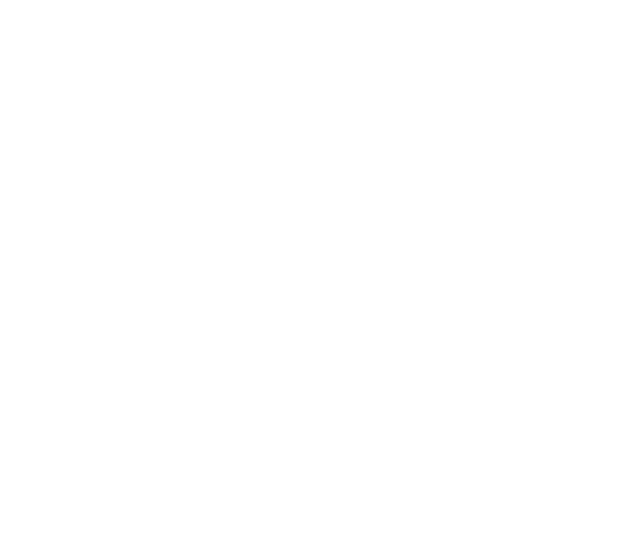
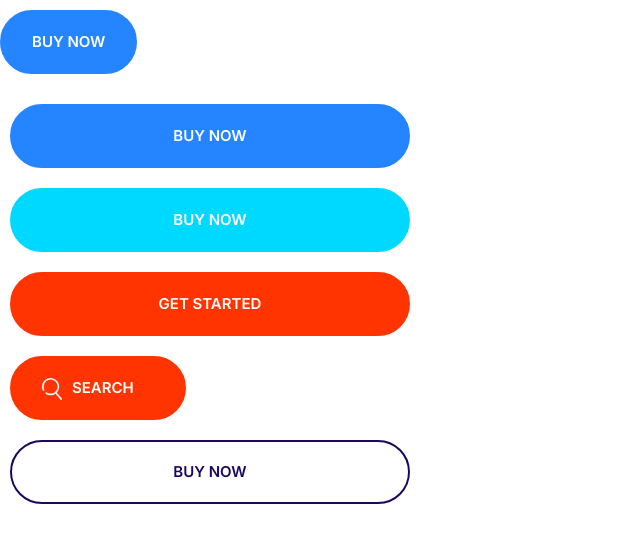
Before and after one commit to borisyelnikoff/moshify-web-page, a plain HTML site: page index.html in a window 1280 px wide. Shown: the whole page, without its empty margins (0-640 px from the left). Drawn offline with Linux system fonts and the light colour scheme.

Commit message:
Build button components.

```diff
--- a/css/styles.css
+++ b/css/styles.css
@@ -5,7 +5,12 @@
   --color-accent: #ff3400;
   --color-headings: #1b0760;
   --color-body: #918ca4;
-  --color-icon-background: #f3f9fa;
+}
+
+*,
+*::after,
+*::before {
+  box-sizing: border-box;
 }
 
 /* Typography */
@@ -163,7 +168,7 @@ a {
 }
 
 .icon--primary {
-  fill: var(--color-primary);
+  fill: #f3f9fa;
 }
 
 .icon-container {
@@ -175,3 +180,85 @@ a {
   height: 64px;
   width: 64px;
 }
+
+/* Buttons */
+.btn {
+  border-radius: 40px;
+  border: 2px solid;
+  cursor: pointer;
+  font-size: 1.8rem;
+  font-weight: 600;
+  line-height: 2rem;
+  margin: 1rem 0;
+  padding: 2rem 3rem;
+  text-align: center;
+  text-transform: uppercase;
+  white-space: nowrap;
+}
+
+.btn--primary {
+  background-color: var(--color-primary);
+  border-color: var(--color-primary);
+  color: white;
+}
+
+.btn--primary:hover {
+  background: #398ffd;
+}
+
+.btn--secondary {
+  background-color: var(--color-secondary);
+  border-color: var(--color-secondary);
+  color: white;
+}
+
+.btn--secondary:hover {
+  background-color: #31defc;
+}
+
+.btn--accent {
+  background-color: var(--color-accent);
+  border-color: var(--color-accent);
+  color: white;
+}
+
+.btn--accent:hover {
+  background-color: #fb5429;
+}
+
+.btn--outline {
+  background-color: white;
+  border: 2px solid var(--color-headings);
+  color: var(--color-headings);
+}
+
+.btn--outline:hover {
+  background-color: var(--color-headings);
+  color: white;
+}
+
+.btn--block {
+  width: 100%;
+  display: inline-block;
+}
+
+.btn--search {
+  display: flex;
+  justify-content: center;
+  align-items: center;
+  padding-right: 5rem;
+}
+
+.btn--search::before {
+  content: url("../images/search.svg");
+  display: inline-block;
+  width: 2rem;
+  height: 2rem;
+  margin-right: 1rem;
+}
+
+@media screen and (min-width: 1024px) {
+  .btn {
+    font-size: 1.5rem;
+  }
+}
--- a/index.html
+++ b/index.html
@@ -13,5 +13,14 @@
     <link rel="stylesheet" href="css/normalize.css" />
     <link rel="stylesheet" href="css/styles.css" />
   </head>
-  <body></body>
+  <body>
+    <button class="btn btn--primary">BUY NOW</button>
+    <div style="width: 400px; background-color: white; margin: 1rem">
+      <button class="btn btn--primary btn--block">BUY NOW</button>
+      <button class="btn btn--secondary btn--block">BUY NOW</button>
+      <button class="btn btn--accent btn--block">GET STARTED</button>
+      <button class="btn btn--accent btn--search">SEARCH</button>
+      <a href="" class="btn btn--outline btn--block">buy now</a>
+    </div>
+  </body>
 </html>
```
Also changed, not shown: css/components/buttons.html (added, +6 -0 lines), css/components/badges.html (renamed from css/components/badge.html), css/components/icons.html (renamed from css/components/icon.html), css/components/links.html (renamed from css/components/link.html), css/components/lists.html (renamed from css/components/list.html), images/search.svg (added).
